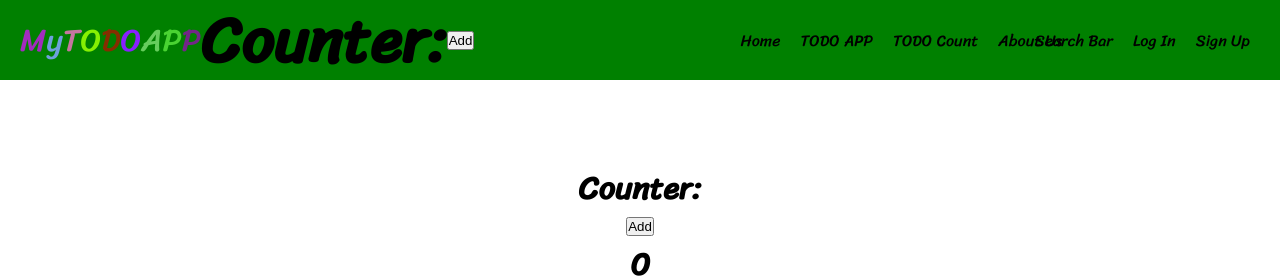
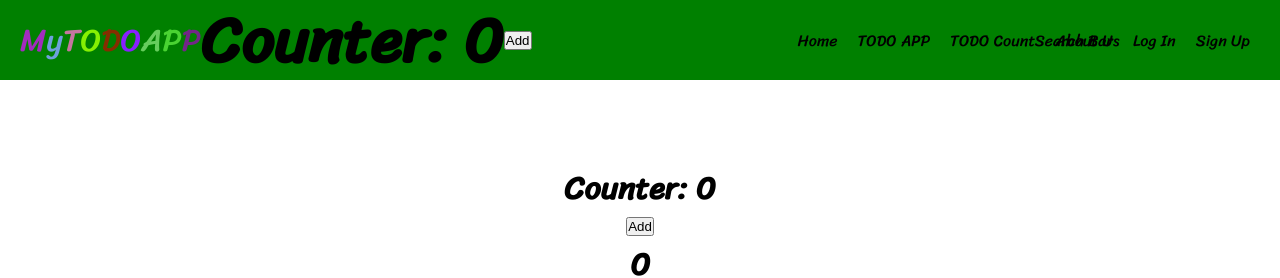
Before and after one commit to Yue-Q/TodoList, a React (Create React App) app in the folder react-class-component/: page / in a window 1280 px wide. Shown: the top 278 px of the page. Built offline with nearby package versions, Linux system fonts and the light colour scheme; no server answers.

Commit message:
subscribe the store with the HOC returned by connect func

```diff
--- a/react-class-component/src/react-redux/react-redux.js
+++ b/react-class-component/src/react-redux/react-redux.js
@@ -1,15 +1,19 @@
 import React from "react";
-import { actionCreater } from "../Redux/redux";
+import { actionCreater, store } from "../Redux/redux";
 
 const MyReduxContext = React.createContext(null);
 
 export const myConnect = (mapStateToProps, mapDispatchToProps) => (WrappedComponent) =>
   class extends React.Component {
     static contextType = MyReduxContext; //access the store provided in line 17
+    componentDidMount() {
+      const store = this.context;
+      store.subscribe(() => this.forceUpdate());
+    }
     render() {
       const store = this.context;
       console.log(this.context);
-      return <WrappedComponent count={store.getState().value} add={() => store.dispatch(actionCreater.incremented())} />;
+      return <WrappedComponent counter={store.getState().value} add={() => store.dispatch(actionCreater.incremented())} />;
     }
   };
 
```
